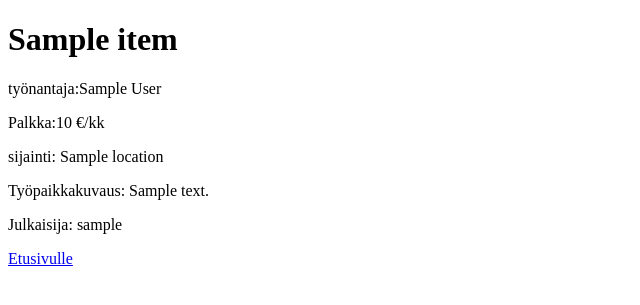
After one commit to VeetiKu/TyoHaku, a Flask app: template templates/show_item.html in a window 1280 px wide. The commit adds this page. Shown: the top 305 px of the page, without its empty margins (0-640 px from the left). Run offline with Flask 3, Linux system fonts and the light colour scheme; the template is opened without the code that fills it: most values are stand-ins (such as "Sample title", 1, 10 or a date in 2020).

Commit message:
Posts now show on front page

```diff
--- a/app.py
+++ b/app.py
@@ -4,13 +4,20 @@ from flask import redirect, render_template, request, session
 from werkzeug.security import generate_password_hash, check_password_hash
 import db
 import config
+import items
 
 app = Flask(__name__)
 app.secret_key = config.secret_key
 
 @app.route("/")
 def index():
-    return render_template("index.html")
+    all_items = items.get_items()
+    return render_template("index.html", items=all_items)
+
+@app.route("/item/<int:item_id>")
+def show_item(item_id):
+    item = items.get_item(item_id)
+    return render_template("show_item.html", item=item)
 
 @app.route("/uusi_julkaisu")
 def uusi_julkaisu():
@@ -29,8 +36,7 @@ def create_item():
     location = request.form["location"]
     user_id = session["user_id"]
 
-    sql = "INSERT INTO items (title, author, description, salary, location, user_id) VALUES (?, ?, ?, ? ,?, ?)"
-    db.execute(sql, [title, author, description, salary, location, user_id])
+    items.add_item(title, author, description, salary, location, user_id)
 
     return redirect("/")
 
--- /dev/null
+++ b/templates/show_item.html
@@ -0,0 +1,30 @@
+<!DOCTYPE html>
+<html>
+<head>
+    <title>{{  item.title }}</title>
+</head>
+
+<body>
+    <h1>{{  item.title }}</h1>
+    <p>
+        työnantaja:{{ item.author}}
+    <p>
+    <p>
+        Palkka:{{ item.salary }} €/kk
+    <p>
+    <p>
+        sijainti: {{ item.location }}
+    <p>
+    <p>
+        Työpaikkakuvaus:
+        {{ item.description }}
+    <p>
+    <p>
+        Julkaisija:
+        {{ item.username }}
+    <p>
+    <p>
+        <a href="/">Etusivulle</a>
+    <p>
+</body>
+</html>
```
Also changed, not shown: items.py (added, +18 -0 lines), templates/index.html (+8 -0 lines).
